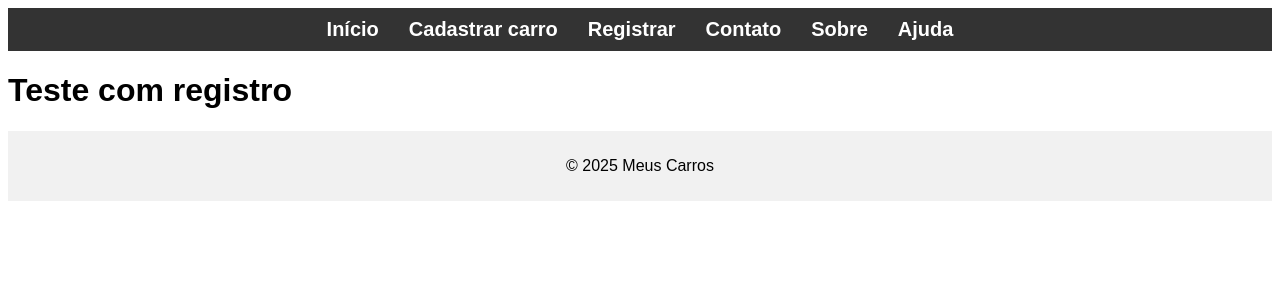
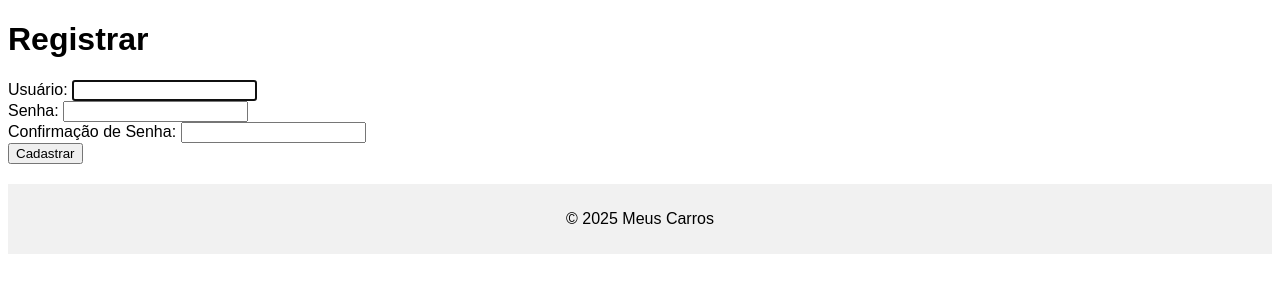
Before and after one commit to Jefferson170713/Django_Carros, a Django app: page /register/ in a window 1280 px wide. Shown: the top 300 px of the page. Run offline with Django 5.2, Linux system fonts and the light colour scheme; parts of the project's set-up code (start-up, migrations or seed data) failed here and were passed over.

Commit message:
dev - criando o layout de formulário de cadastro

```diff
--- a/accounts/templates/accounts/register.html
+++ b/accounts/templates/accounts/register.html
@@ -1,13 +1,28 @@
 {% extends 'accounts/base_template.html' %}
 
-{% block title %}Meus carros{% endblock %}
+{% block title %}Meus carros registro{% endblock %}
 
-{% block menu %}
-    {% include 'cars/menu.html' %}
-{% endblock %}
 
 {% block content %}
-    <h1>Teste com registro</h1>
+    <div class="fomulario">
+        <h1>Registrar</h1>
+        <form action="" method="POST">
+            {% csrf_token %}
+            <div>
+                <label for="id_username" >Usuário:</label>
+                {{ user_form.username }}
+            </div>
+            <div>
+                <label for="id_password1">Senha:</label>
+                {{ user_form.password1 }}
+            </div>
+            <div>
+                <label for="id_password2">Confirmação de Senha:</label>
+                {{ user_form.password2 }}
+            </div>
+            <button type="submit">Cadastrar</button>
+        </form>
+    </div>
 {% endblock %}
 
 {% block footer %}
```
